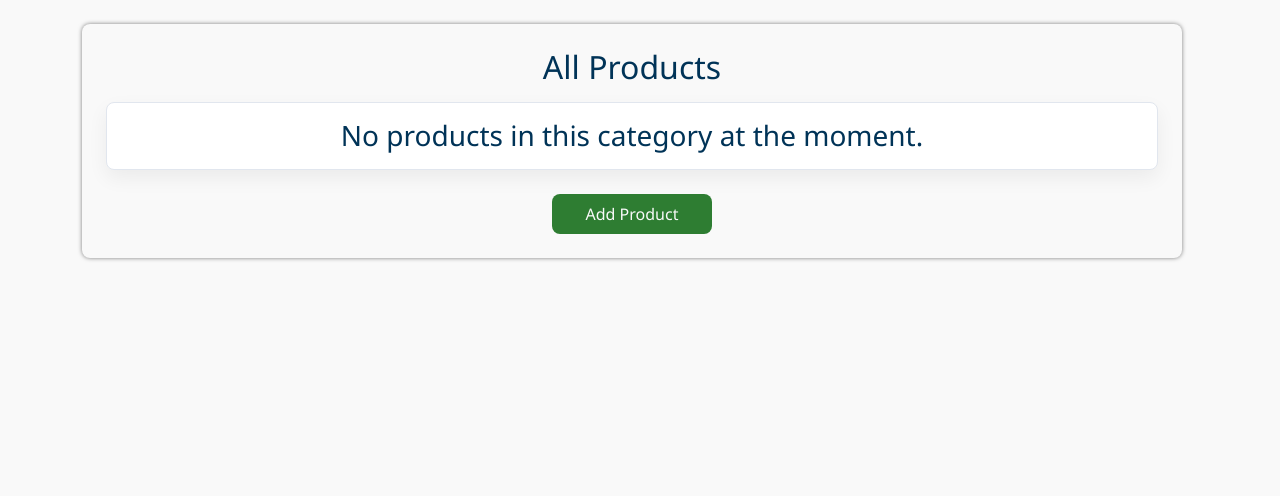
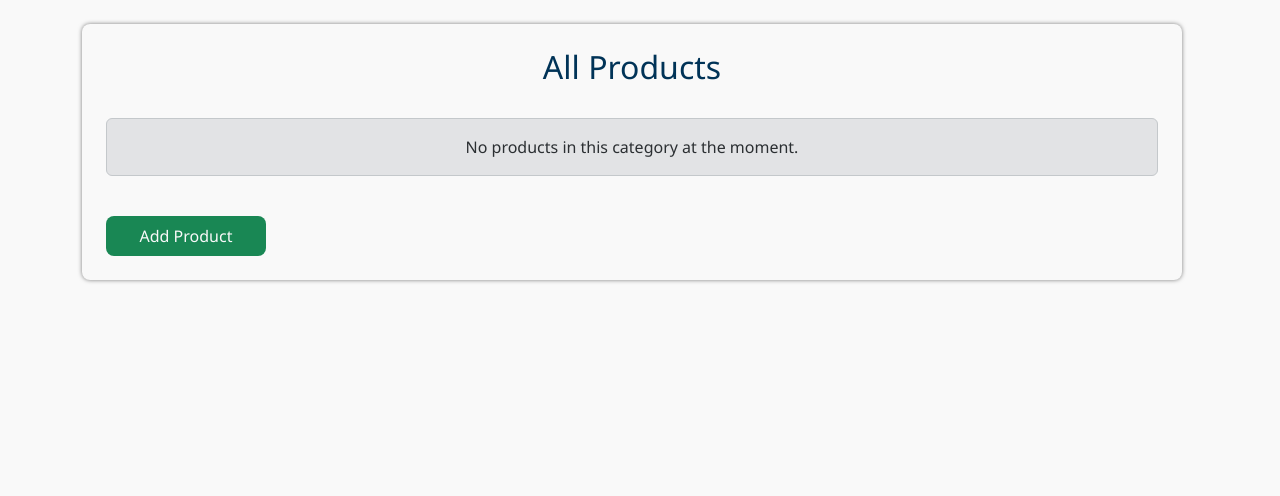
Before and after one commit to dlastic/inventory-application, a Flask app: page /products/ in a window 1280 px wide. Shown: the part 88-584 px from the top of the page. Run offline with Flask 3, Linux system fonts and the light colour scheme; data that the repository does not hold is empty.

Commit message:
Convert index, categories, products to Bootstrap grid/cards

```diff
--- a/app/templates/products.html
+++ b/app/templates/products.html
@@ -7,33 +7,41 @@
     {% else %}
       <h2>All Products</h2>
     {% endif %}
-    <div class="card-container">
+
+    <div class="row g-3 mt-3">
       {% for product in products %}
-        <a class="card" href="{{ url_for('products.view_product', product_id=product.id) }}">
-          <div>
-            <h3>{{ product.name }}</h3>
-            <p>Price: {{ product.price }} USD</p>
-            <p>Stock: {{ product.stock }}</p>
+        <div class="col-sm-6 col-md-4">
+          <a class="card h-100 text-decoration-none text-body"
+             href="{{ url_for('products.view_product', product_id=product.id) }}">
+            <div class="card-body">
+              <h5 class="card-title">{{ product.name }}</h5>
+              <p class="card-text mb-1">Price: {{ product.price }} USD</p>
+              <p class="card-text">Stock: {{ product.stock }}</p>
             </div>
           </a>
+        </div>
       {% else %}
-        <h3 class="card">No products in this category at the moment.</h3>
+        <div class="col-12">
+          <div class="alert alert-secondary">No products in this category at the moment.</div>
+        </div>
       {% endfor %}
+    </div>
 
-      <div class="form__actions">
+    <div class="mt-4 d-flex flex-wrap gap-2">
       {% if category and category.id != config['DEFAULT_CATEGORY_ID'] %}
-          <a class="btn btn--edit" href="{{ url_for('categories.edit_category', category_id=category.id) }}">Edit Category</a>
-          <form method="post" action="{{ url_for('categories.delete_category', category_id=category.id) }}">
-            <button class="btn btn--delete"
+        <a class="btn btn-warning" href="{{ url_for('categories.edit_category', category_id=category.id) }}">Edit Category</a>
+        <form method="post"
+              action="{{ url_for('categories.delete_category', category_id=category.id) }}"
+              class="d-inline">
+          <button class="btn btn-danger"
                   type="submit"
                   onclick="return confirm('Are you sure you want to delete this category?');">
             Delete Category
           </button>
         </form>
       {% endif %}
-        <a class="btn btn--add"
+      <a class="btn btn-success"
          href="{{ url_for('products.add_product', category_id=category.id if category else None) }}">Add Product</a>
-      </div>
     </div>
   </section>
 {% endblock content %}
```
Also changed, not shown: app/templates/categories.html (+16 -8 lines), app/templates/index.html (+22 -15 lines). Lines whose indentation alone changed are shown as unchanged.
